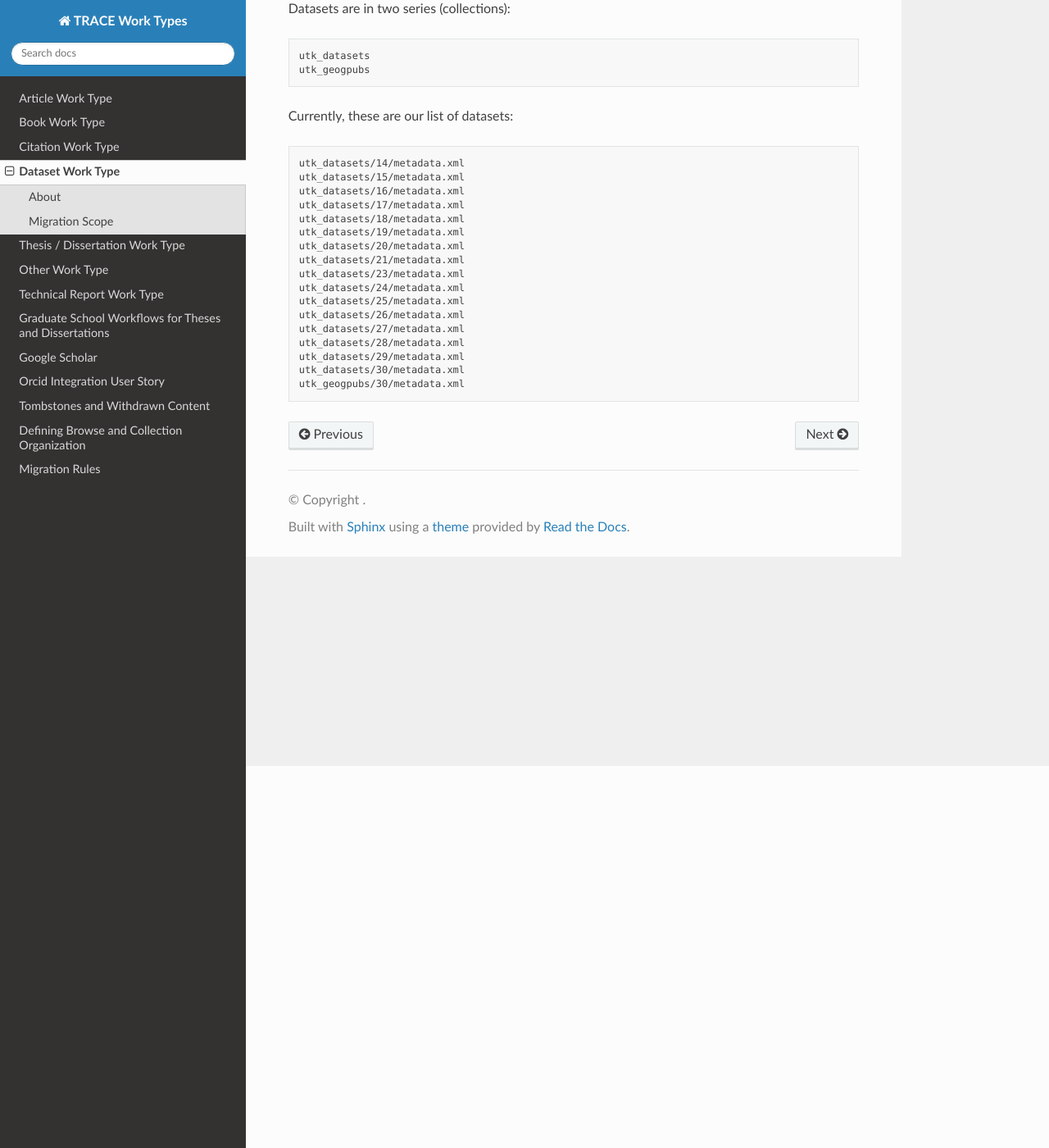
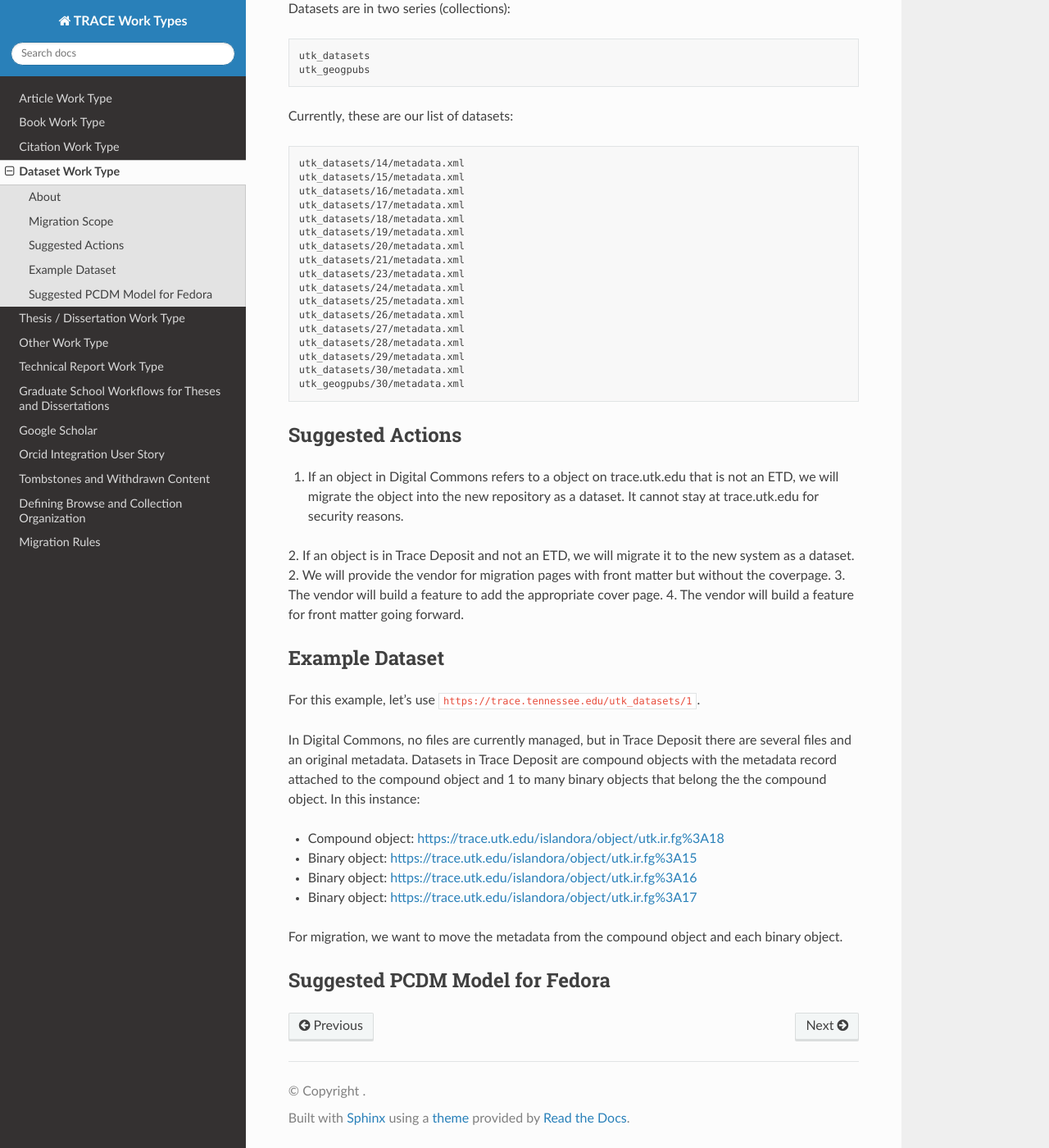
Before and after one commit to utkdigitalinitiatives/trace_work_types_planning, a Sphinx documentation site: the page built from docs/source/contents/dataset.rst, in a window 1280 px wide and 1400 px high, scrolled down 466 px. Shown: the whole window at 82% size. Built offline with Sphinx 7.4.7 and the Read the Docs theme 2.0.0, drawn with Linux system fonts in a browser that asks for light colours.

Commit message:
Add example dataset.

```diff
--- a/docs/source/contents/dataset.rst
+++ b/docs/source/contents/dataset.rst
@@ -43,3 +43,31 @@ Currently, these are our list of datasets:
     utk_datasets/29/metadata.xml
     utk_datasets/30/metadata.xml
     utk_geogpubs/30/metadata.xml
+
+Suggested Actions
+-----------------
+
+1. If an object in Digital Commons refers to a object on trace.utk.edu that is not an ETD, we will migrate the object into the new repository as a dataset. It cannot stay at trace.utk.edu for security reasons.
+2. If an object is in Trace Deposit and not an ETD, we will migrate it to the new system as a dataset.
+2. We will provide the vendor for migration pages with front matter but without the coverpage.
+3. The vendor will build a feature to add the appropriate cover page.
+4. The vendor will build a feature for front matter going forward.
+
+Example Dataset
+---------------
+
+For this example, let's use :code:`https://trace.tennessee.edu/utk_datasets/1`.
+
+In Digital Commons, no files are currently managed, but in Trace Deposit there are several files and an original metadata.
+Datasets in Trace Deposit are compound objects with the metadata record attached to the compound object and 1 to many binary
+objects that belong the the compound object. In this instance:
+
+* Compound object: https://trace.utk.edu/islandora/object/utk.ir.fg%3A18
+* Binary object: https://trace.utk.edu/islandora/object/utk.ir.fg%3A15
+* Binary object: https://trace.utk.edu/islandora/object/utk.ir.fg%3A16
+* Binary object: https://trace.utk.edu/islandora/object/utk.ir.fg%3A17
+
+For migration, we want to move the metadata from the compound object and each binary object.
+
+Suggested PCDM Model for Fedora
+-------------------------------
```
